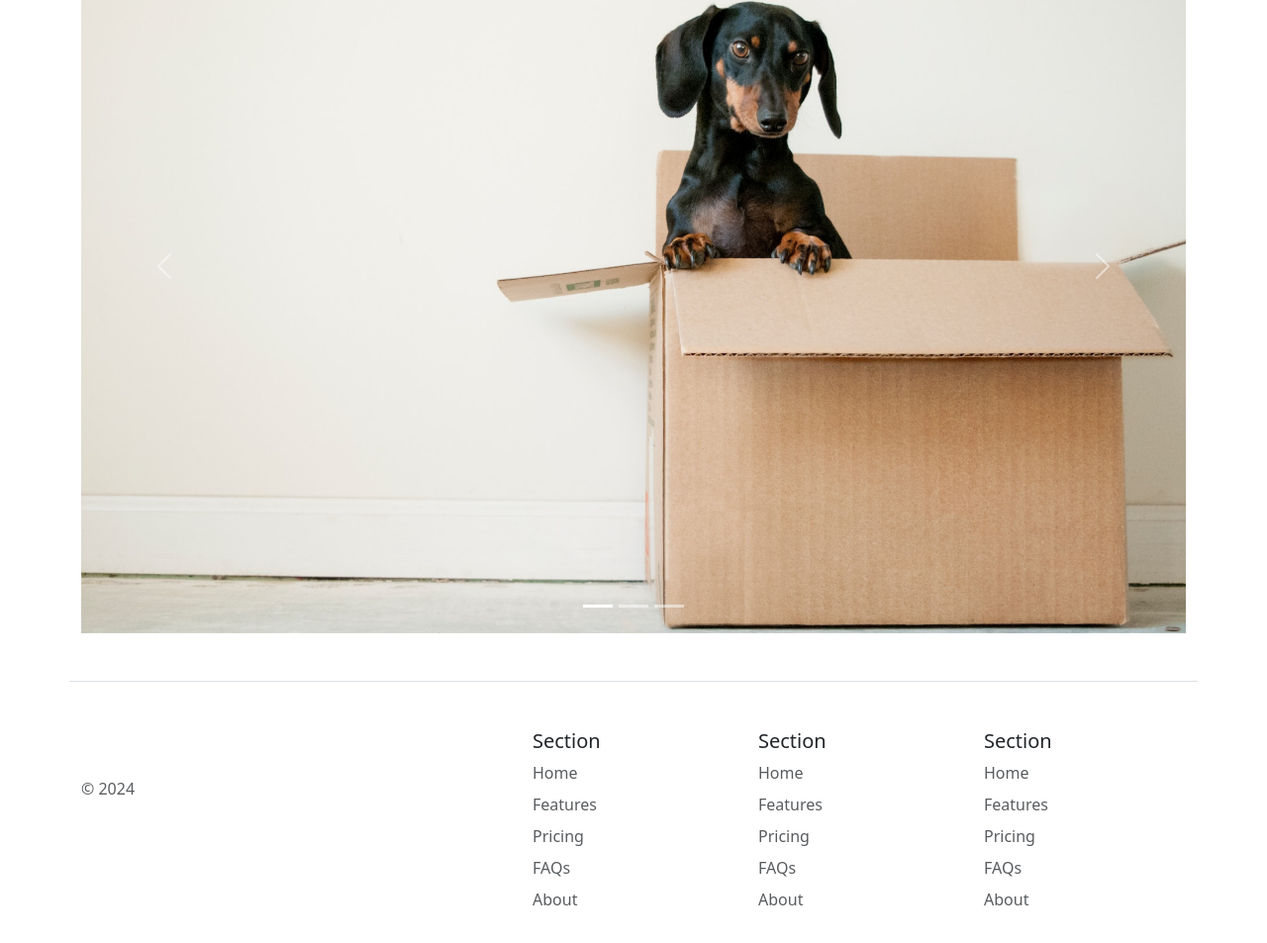
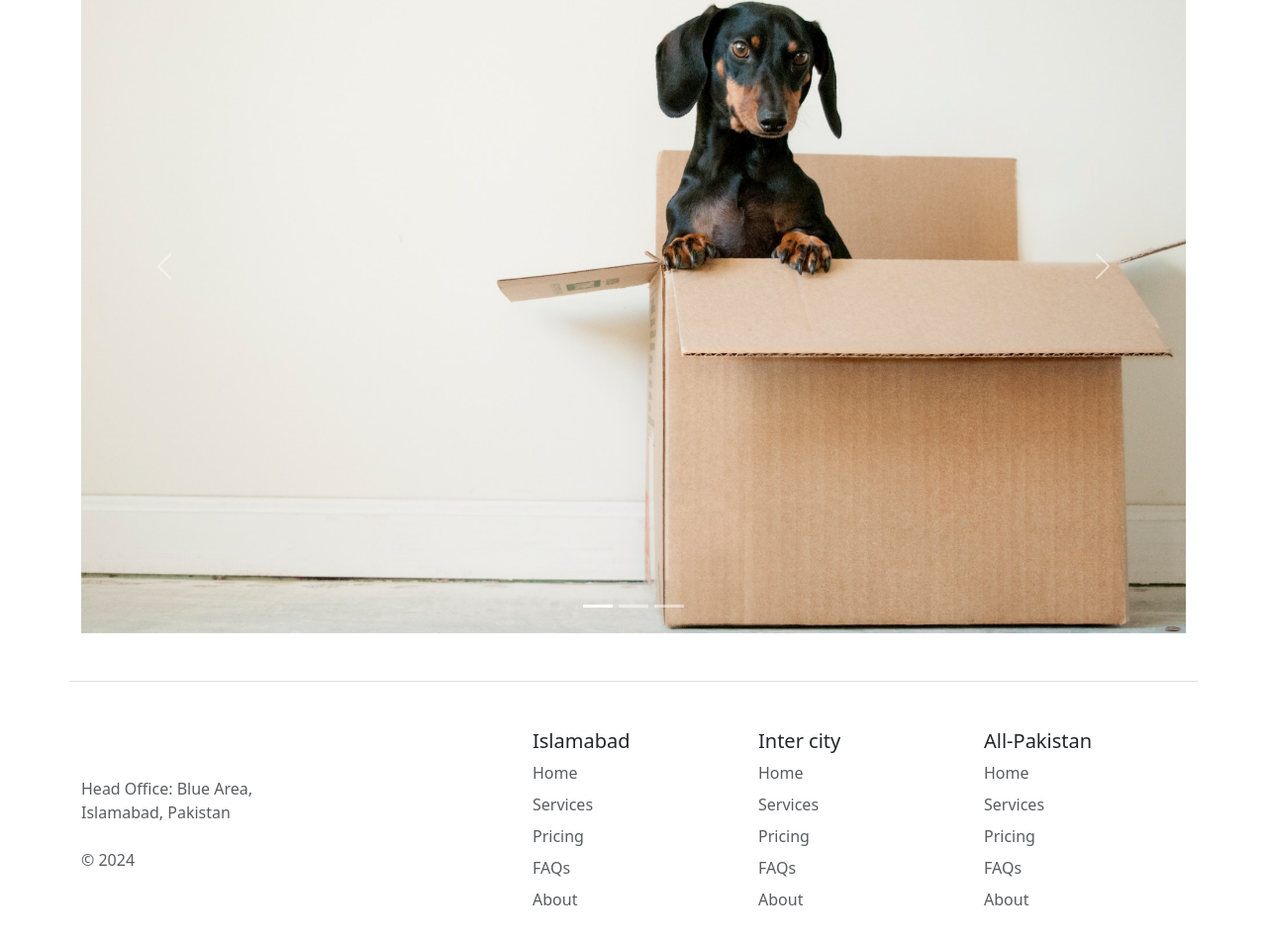
Before and after one commit to m-mustafa512/Moving-agency, a plain HTML site: page index.html in a window 1280 px wide. Shown: the part 1519-2472 px from the top of the page at 99% size. Drawn offline with nearby package versions, Linux system fonts and the light colour scheme.

Commit message:
Update index.html

```diff
--- a/index.html
+++ b/index.html
@@ -33,10 +33,10 @@
               Services
             </a>
             <ul class="dropdown-menu">
-              <li><a class="dropdown-item" href="#">Action</a></li>
-              <li><a class="dropdown-item" href="#">Another action</a></li>
+              <li><a class="dropdown-item" href="#">Inter city Delivery</a></li>
+              <li><a class="dropdown-item" href="#">Nation wide Delivery</a></li>
               <li><hr class="dropdown-divider"></li>
-              <li><a class="dropdown-item" href="#">Something else here</a></li>
+              <li><a class="dropdown-item" href="#">Shifting Plans</a></li>
             </ul>
           </li>
         </ul>
@@ -51,7 +51,7 @@
   <div class="px-4 pt-5 my-5 text-center border-bottom">
     <h1 class="display-4 fw-bold text-body-emphasis">Move With Joy</h1>
     <div class="col-lg-6 mx-auto">
-      <p class="lead mb-4">Welcome to our website, where we are on a mission to provide exceptional moving services to customers in the US. As a startup, we believe that moving doesn't have to be stressful or complicated, and we are passionate about making the process as seamless and enjoyable as possible.
+      <p class="lead mb-4">Welcome to our website, where we are on a mission to provide exceptional moving services to customers in Pakistan. As a startup, we believe that moving doesn't have to be stressful or complicated, and we are passionate about making the process as seamless and enjoyable as possible.
       </p>
       <div class="d-grid gap-2 d-sm-flex justify-content-sm-center mb-5">
         <button type="button" class="btn btn-primary btn-lg px-4 me-sm-3">Get a Quote</button>
@@ -141,7 +141,7 @@
         <a href="/" class="d-flex align-items-center mb-3 link-body-emphasis text-decoration-none">
           <svg class="bi me-2" width="40" height="32"><use xlink:href="#bootstrap"></use></svg>
         </a>
-        <p class="text-body-secondary"> © 2024</p>
+        <p class="text-body-secondary">Head Office: Blue Area, Islamabad, Pakistan <br><br>© 2024</p>
       </div>
 
       <div class="col mb-3">
@@ -149,10 +149,10 @@
       </div>
 
       <div class="col mb-3">
-        <h5>Section</h5>
+        <h5>Islamabad</h5>
         <ul class="nav flex-column">
           <li class="nav-item mb-2"><a href="#" class="nav-link p-0 text-body-secondary">Home</a></li>
-          <li class="nav-item mb-2"><a href="#" class="nav-link p-0 text-body-secondary">Features</a></li>
+          <li class="nav-item mb-2"><a href="#" class="nav-link p-0 text-body-secondary">Services</a></li>
           <li class="nav-item mb-2"><a href="#" class="nav-link p-0 text-body-secondary">Pricing</a></li>
           <li class="nav-item mb-2"><a href="#" class="nav-link p-0 text-body-secondary">FAQs</a></li>
           <li class="nav-item mb-2"><a href="#" class="nav-link p-0 text-body-secondary">About</a></li>
@@ -160,10 +160,10 @@
       </div>
 
       <div class="col mb-3">
-        <h5>Section</h5>
+        <h5>Inter city</h5>
         <ul class="nav flex-column">
           <li class="nav-item mb-2"><a href="#" class="nav-link p-0 text-body-secondary">Home</a></li>
-          <li class="nav-item mb-2"><a href="#" class="nav-link p-0 text-body-secondary">Features</a></li>
+          <li class="nav-item mb-2"><a href="#" class="nav-link p-0 text-body-secondary">Services</a></li>
           <li class="nav-item mb-2"><a href="#" class="nav-link p-0 text-body-secondary">Pricing</a></li>
           <li class="nav-item mb-2"><a href="#" class="nav-link p-0 text-body-secondary">FAQs</a></li>
           <li class="nav-item mb-2"><a href="#" class="nav-link p-0 text-body-secondary">About</a></li>
@@ -171,10 +171,10 @@
       </div>
 
       <div class="col mb-3">
-        <h5>Section</h5>
+        <h5>All-Pakistan</h5>
         <ul class="nav flex-column">
           <li class="nav-item mb-2"><a href="#" class="nav-link p-0 text-body-secondary">Home</a></li>
-          <li class="nav-item mb-2"><a href="#" class="nav-link p-0 text-body-secondary">Features</a></li>
+          <li class="nav-item mb-2"><a href="#" class="nav-link p-0 text-body-secondary">Services</a></li>
           <li class="nav-item mb-2"><a href="#" class="nav-link p-0 text-body-secondary">Pricing</a></li>
           <li class="nav-item mb-2"><a href="#" class="nav-link p-0 text-body-secondary">FAQs</a></li>
           <li class="nav-item mb-2"><a href="#" class="nav-link p-0 text-body-secondary">About</a></li>
```
